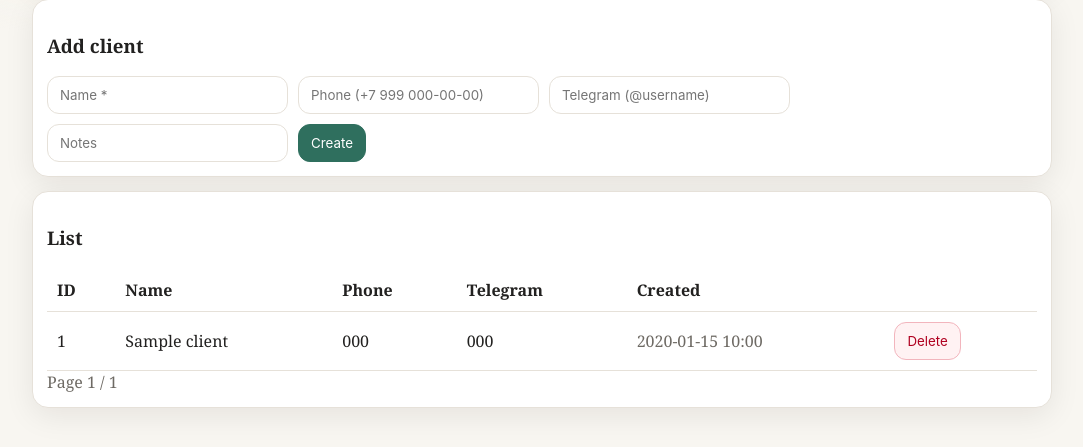
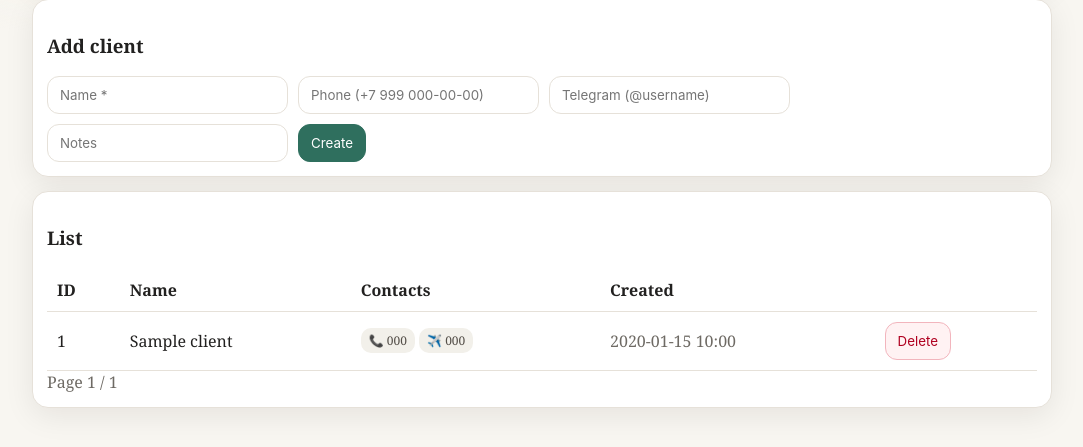
Before and after one commit to RezPoint/deskly-crm, a FastAPI app: page /ui/clients in a window 1280 px wide. Shown: the part 251-698 px from the top of the page, without its empty margins (98-1181 px from the left). Run offline with FastAPI, Linux system fonts and the light colour scheme; tables that the repository leaves empty hold one stand-in row (values such as "Sample post").

Commit message:
Polish clients list with contact tags

```diff
--- a/app/templates/clients.html
+++ b/app/templates/clients.html
@@ -49,8 +49,7 @@
       <tr>
         <th>ID</th>
         <th>Name</th>
-          <th>Phone</th>
-          <th>Telegram</th>
+        <th>Contacts</th>
         <th>Created</th>
         <th></th>
       </tr>
@@ -60,8 +59,17 @@
       <tr>
         <td>{{ c.id }}</td>
         <td>{{ c.name }}</td>
-          <td>{{ c.phone or "" }}</td>
-          <td>{{ c.telegram or "" }}</td>
+        <td>
+          {% if c.phone %}
+            <span class="tag">📞 {{ c.phone }}</span>
+          {% endif %}
+          {% if c.telegram %}
+            <span class="tag">✈️ {{ c.telegram }}</span>
+          {% endif %}
+          {% if not c.phone and not c.telegram %}
+            <span class="muted">—</span>
+          {% endif %}
+        </td>
         <td class="muted">{{ c.created_at|dt }}</td>
         <td class="actions">
           <form method="post" action="/ui/clients/{{ c.id }}/delete" class="inline" data-confirm="Delete client and all related orders/payments?">
--- a/app/templates/layout.html
+++ b/app/templates/layout.html
@@ -78,6 +78,16 @@
       font-weight: 600;
       font-size: 12px;
     }
+    .tag {
+      display: inline-flex;
+      align-items: center;
+      gap: 6px;
+      padding: 4px 8px;
+      border-radius: 10px;
+      background: #f2f0ea;
+      color: #544f49;
+      font-size: 12px;
+    }
     .btn-ghost {
       background: transparent;
       border: 1px solid var(--line);
```
Lines whose indentation alone changed are shown as unchanged.
